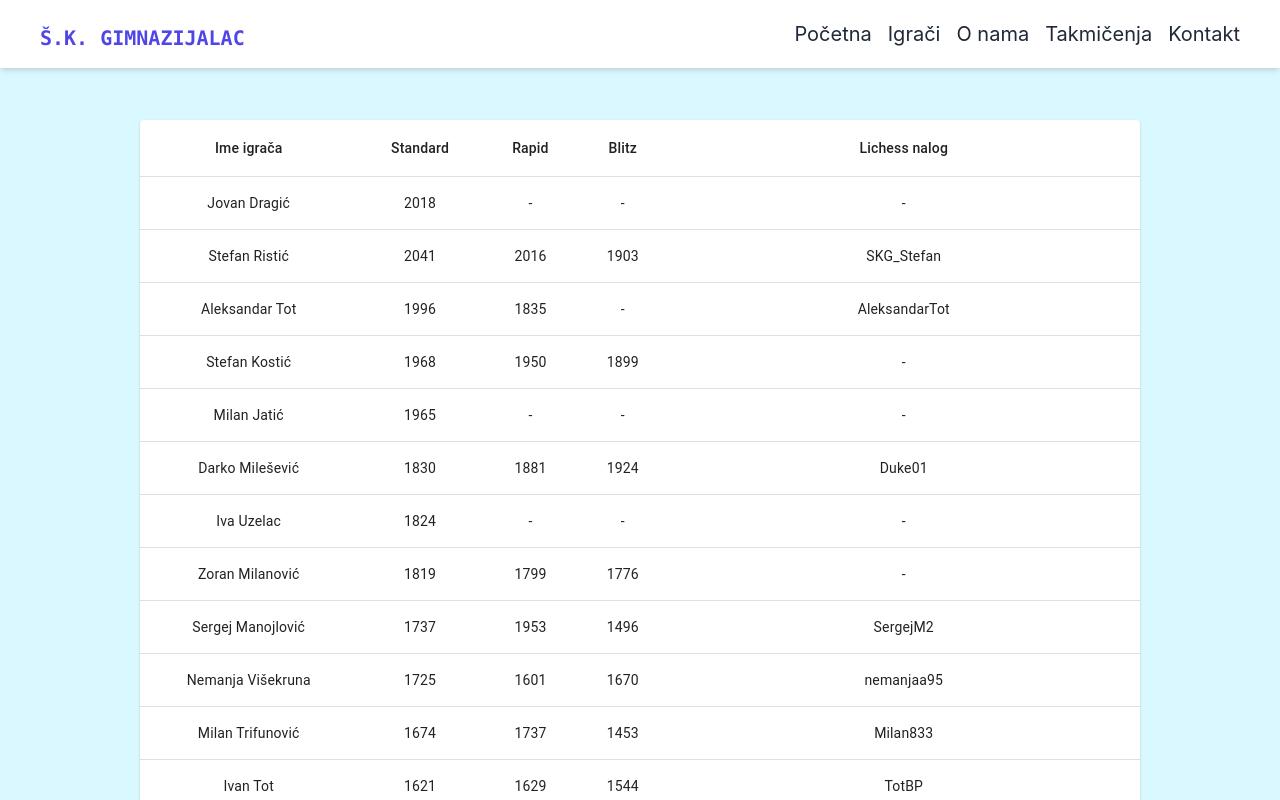
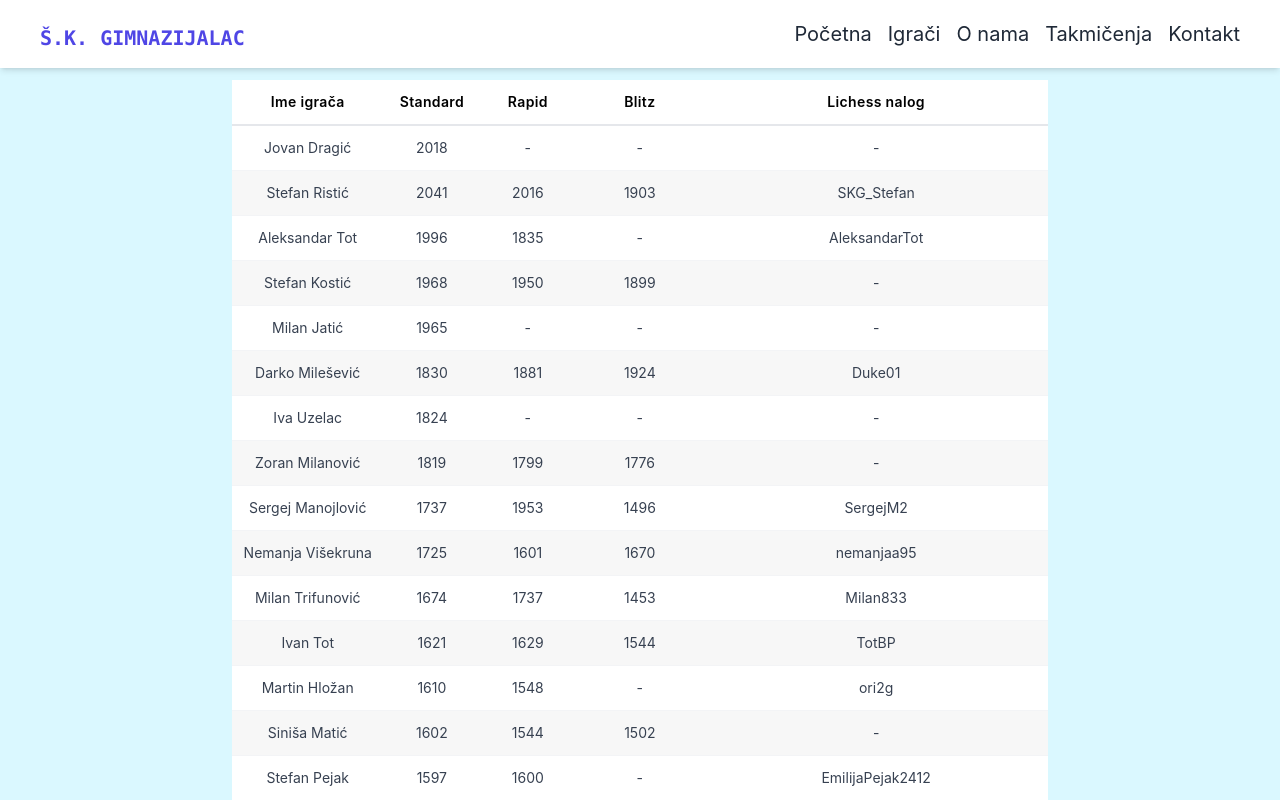
Before and after one commit to milanm98/chess-club-website, a Next.js app: page /igraci in a window 1280 px wide. Shown: the top 800 px of the page. Built offline with nearby package versions, Linux system fonts and the light colour scheme.

Commit message:
[refactor]:Refactor players table desktop

```diff
--- /dev/null
+++ b/components/players-table-desktop.tsx
@@ -0,0 +1,53 @@
+/* eslint-disable @typescript-eslint/no-explicit-any */
+const PlayersTableDesktop = ({ players }: any) => {
+  return (
+    <div className="overflow-auto rounded-lg  hidden md:block">
+      <table className="m-auto">
+        <thead className="bg-gray-50 border-b-2 border-gray-200 ">
+          <tr className="text-center">
+            <th className="p-3 text-sm font-semibold tracking-wide ">
+              Ime igrača
+            </th>
+            <th className="w-24 p-3 text-sm font-semibold tracking-wide ">
+              Standard
+            </th>
+            <th className="w-24 p-3 text-sm font-semibold tracking-wide">
+              Rapid
+            </th>
+            <th className="w-32 p-3 text-sm font-semibold tracking-wide ">
+              Blitz
+            </th>
+            <th className="w-32 p-3 text-sm font-semibold tracking-wide">
+              Lichess nalog
+            </th>
+          </tr>
+        </thead>
+        <tbody className="divide-y divide-gray-100 text-center">
+          {players.map((player: any) => {
+            return (
+              <tr key={player.id} className="bg-white even:bg-grey">
+                <td className="p-3 text-sm text-gray-700 whitespace-nowrap">
+                  {player.name + ' ' + player.lastName}
+                </td>
+                <td className="p-3 text-sm text-gray-700 whitespace-nowrap">
+                  {player.standard || '-'}
+                </td>
+                <td className="p-3 text-sm text-gray-700 whitespace-nowrap">
+                  {player.rapid || '-'}
+                </td>
+                <td className="p-3 text-sm text-gray-700 whitespace-nowrap">
+                  {player.blitz || '-'}
+                </td>
+                <td className="p-3 text-sm text-gray-700 whitespace-nowrap">
+                  {player.lichessAcc || '-'}
+                </td>
+              </tr>
+            )
+          })}
+        </tbody>
+      </table>
+    </div>
+  )
+}
+
+export default PlayersTableDesktop
--- /dev/null
+++ b/components/players-table-mobile.tsx
@@ -0,0 +1,66 @@
+/* eslint-disable @typescript-eslint/no-explicit-any */
+const PlayersTableMobile = ({ players }: any) => {
+  return (
+    <div className="grid grid-cols-1 sm:grid-cols-2 gap-4 md:hidden">
+      <div className="bg-white space-y-3 p-4 rounded-lg shadow">
+        <div className="flex items-center space-x-2 text-sm">
+          <div>
+            <a href="#" className="text-blue-500 font-bold hover:underline">
+              #1000
+            </a>
+          </div>
+          <div className="text-gray-500">10/10/2021</div>
+          <div>
+            <span className="p-1.5 text-xs font-medium uppercase tracking-wider text-green-800 bg-green-200 rounded-lg bg-opacity-50">
+              Delivered
+            </span>
+          </div>
+        </div>
+        <div className="text-sm text-gray-700">
+          Kring New Fit office chair, mesh + PU, black
+        </div>
+        <div className="text-sm font-medium text-black">$200.00</div>
+      </div>
+      <div className="bg-white space-y-3 p-4 rounded-lg shadow">
+        <div className="flex items-center space-x-2 text-sm">
+          <div>
+            <a href="#" className="text-blue-500 font-bold hover:underline">
+              #1001
+            </a>
+          </div>
+          <div className="text-gray-500">10/10/2021</div>
+          <div>
+            <span className="p-1.5 text-xs font-medium uppercase tracking-wider text-yellow-800 bg-yellow-200 rounded-lg bg-opacity-50">
+              Shipped
+            </span>
+          </div>
+        </div>
+        <div className="text-sm text-gray-700">
+          Kring New Fit office chair, mesh + PU, black
+        </div>
+        <div className="text-sm font-medium text-black">$200.00</div>
+      </div>
+      <div className="bg-white space-y-3 p-4 rounded-lg shadow">
+        <div className="flex items-center space-x-2 text-sm">
+          <div>
+            <a href="#" className="text-blue-500 font-bold hover:underline">
+              #1002
+            </a>
+          </div>
+          <div className="text-gray-500">10/10/2021</div>
+          <div>
+            <span className="p-1.5 text-xs font-medium uppercase tracking-wider text-gray-800 bg-gray-200 rounded-lg bg-opacity-50">
+              Canceled
+            </span>
+          </div>
+        </div>
+        <div className="text-sm text-gray-700">
+          Kring New Fit office chair, mesh + PU, black
+        </div>
+        <div className="text-sm font-medium text-black">$200.00</div>
+      </div>
+    </div>
+  )
+}
+
+export default PlayersTableMobile
--- a/pages/igraci/index.tsx
+++ b/pages/igraci/index.tsx
@@ -1,11 +1,13 @@
-import Table from '@mui/material/Table'
-import TableBody from '@mui/material/TableBody'
-import TableCell from '@mui/material/TableCell'
-import TableContainer from '@mui/material/TableContainer'
-import TableHead from '@mui/material/TableHead'
-import TableRow from '@mui/material/TableRow'
-import Paper from '@mui/material/Paper'
+// import Table from '@mui/material/Table'
+// import TableBody from '@mui/material/TableBody'
+// import TableCell from '@mui/material/TableCell'
+// import TableContainer from '@mui/material/TableContainer'
+// import TableHead from '@mui/material/TableHead'
+// import TableRow from '@mui/material/TableRow'
+// import Paper from '@mui/material/Paper'
 import Layout from '../../components/layout'
+import PlayersTableDesktop from '../../components/players-table-desktop'
+import PlayersTableMobile from '../../components/players-table-mobile'
 
 const players = [
   {
@@ -283,44 +285,8 @@ const players = [
 const Igraci = () => {
   return (
     <Layout>
-      <TableContainer
-        sx={{
-          maxWidth: 1000,
-          margin: 'auto',
-          marginTop: 15,
-          width: '95%',
-          overflowX: 'auto',
-        }}
-        component={Paper}
-      >
-        <Table aria-label="simple table">
-          <TableHead>
-            <TableRow>
-              <TableCell align="center">Ime igrača</TableCell>
-              <TableCell align="center">Standard</TableCell>
-              <TableCell align="center">Rapid</TableCell>
-              <TableCell align="center">Blitz</TableCell>
-              <TableCell align="center">Lichess nalog</TableCell>
-            </TableRow>
-          </TableHead>
-          <TableBody>
-            {players.map((player) => (
-              <TableRow
-                key={player.id}
-                sx={{ '&:last-child td, &:last-child th': { border: 0 } }}
-              >
-                <TableCell align="center">
-                  {player.name} {player.lastName}
-                </TableCell>
-                <TableCell align="center">{player.standard || '-'}</TableCell>
-                <TableCell align="center">{player.rapid || '-'}</TableCell>
-                <TableCell align="center">{player.blitz || '-'}</TableCell>
-                <TableCell align="center">{player.lichessAcc || '-'}</TableCell>
-              </TableRow>
-            ))}
-          </TableBody>
-        </Table>
-      </TableContainer>
+      <PlayersTableDesktop players={players} />
+      <PlayersTableMobile players={players} />
     </Layout>
   )
 }
--- a/styles/globals.css
+++ b/styles/globals.css
@@ -19,3 +19,10 @@ a {
 * {
   box-sizing: border-box;
 }
+
+tr:nth-child(even) {
+  background: rgb(247, 247, 247);
+}
+tr:nth-child(odd) {
+  background: white;
+}
```
